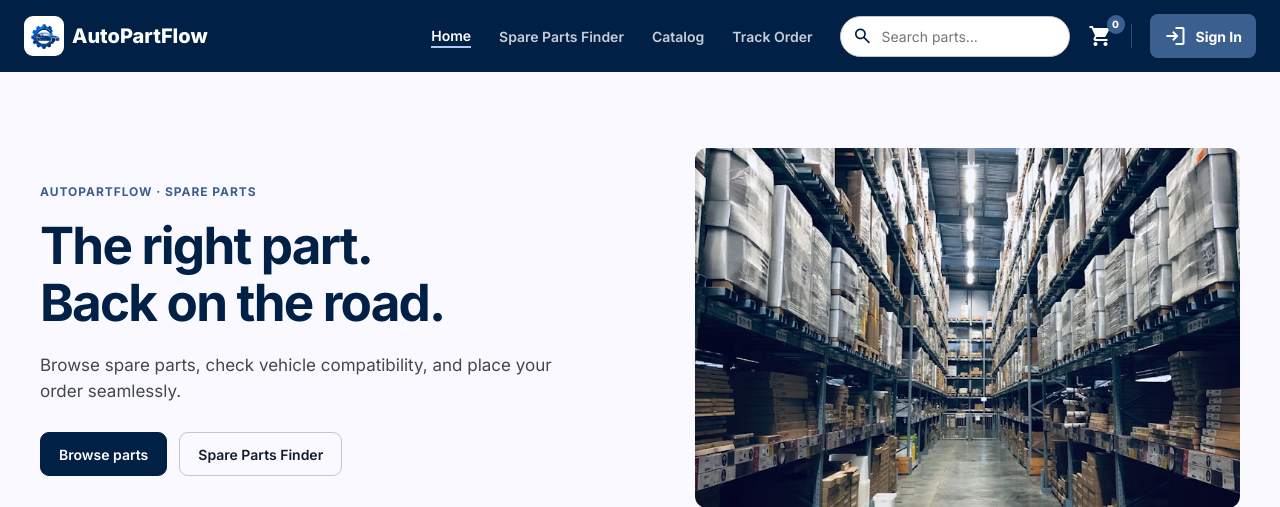
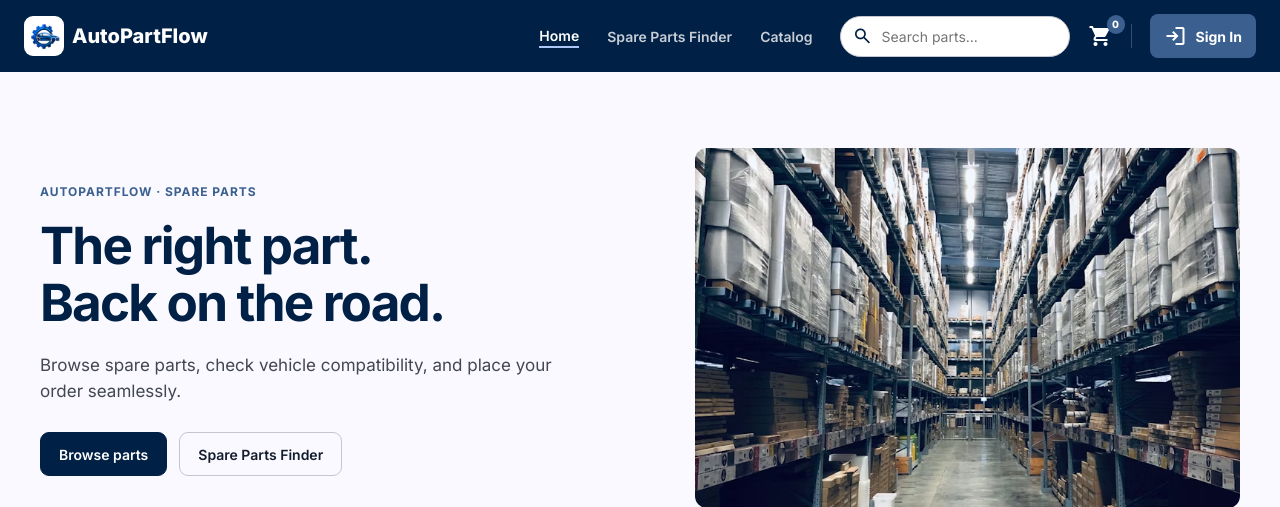
Before and after one commit to induwarauthsara/AutoPartFlow-ERP, a PHP site: page / in a window 1280 px wide. Shown: the top 507 px of the page. Run offline with PHP 8.4, Linux system fonts and the light colour scheme.

Commit message:
Remove Track Order and duplicate Dashboard link from navbar

```diff
--- a/app/Views/partials/navbar.php
+++ b/app/Views/partials/navbar.php
@@ -14,9 +14,7 @@ $base = rtrim(BASE_URL, '/');
 $isHome = ($currentPath === $base . '/' || $currentPath === '/' || ($base !== '' && $currentPath === $base) || $currentPath === '');
 $isFinder = str_contains($currentPath, '/finder');
 $isCatalog = str_contains($currentPath, '/catalog');
-$isTrack = str_contains($currentPath, '/track-order');
 $isShopCustomer = (string) ($_SESSION['role_slug'] ?? '') === 'shop_customer';
-$isCustomerDashboard = str_contains($currentPath, '/customer/dashboard');
 $isOrders = str_contains($currentPath, '/orders') || str_contains($currentPath, '/my-orders');
 
 $searchQuery = $filters['search'] ?? ($_GET['q'] ?? '');
@@ -32,9 +30,7 @@ $searchQuery = $filters['search'] ?? ($_GET['q'] ?? '');
             <a class="<?= $isHome ? 'active' : '' ?>" href="<?= url() ?>">Home</a>
             <a class="<?= $isFinder ? 'active' : '' ?>" href="<?= url('finder') ?>">Spare Parts Finder</a>
             <a class="<?= $isCatalog ? 'active' : '' ?>" href="<?= url('catalog') ?>">Catalog</a>
-            <a class="<?= $isTrack ? 'active' : '' ?>" href="<?= url('track-order') ?>">Track Order</a>
             <?php if ($isShopCustomer): ?>
-                <a class="<?= $isCustomerDashboard ? 'active' : '' ?>" href="<?= url('customer/dashboard') ?>">Dashboard</a>
                 <a class="<?= $isOrders ? 'active' : '' ?>" href="<?= url('orders') ?>">My Orders</a>
             <?php endif; ?>
         </nav>
--- a/app/bootstrap.php
+++ b/app/bootstrap.php
@@ -112,9 +112,7 @@ function navbar(array $data = []): void
     $isHome = ($currentPath === $base . '/' || $currentPath === '/' || ($base !== '' && $currentPath === $base) || $currentPath === '');
     $isFinder = str_contains($currentPath, '/finder');
     $isCatalog = str_contains($currentPath, '/catalog');
-    $isTrack = str_contains($currentPath, '/track-order');
     $isShopCustomer = (string) ($_SESSION['role_slug'] ?? '') === 'shop_customer';
-    $isCustomerDashboard = str_contains($currentPath, '/customer/dashboard');
     $isOrders = str_contains($currentPath, '/orders') || str_contains($currentPath, '/my-orders');
     $searchQuery = $filters['search'] ?? ($_GET['q'] ?? '');
     ?>
@@ -128,9 +126,7 @@ function navbar(array $data = []): void
                 <a class="<?= $isHome ? 'active' : '' ?>" href="<?= url() ?>">Home</a>
                 <a class="<?= $isFinder ? 'active' : '' ?>" href="<?= url('finder') ?>">Spare Parts Finder</a>
                 <a class="<?= str_contains($currentPath, '/catalog') ? 'active' : '' ?>" href="<?= url('catalog') ?>">Catalog</a>
-                <a class="<?= $isTrack ? 'active' : '' ?>" href="<?= url('track-order') ?>">Track Order</a>
                 <?php if ($isShopCustomer): ?>
-                    <a class="<?= $isCustomerDashboard ? 'active' : '' ?>" href="<?= url('customer/dashboard') ?>">Dashboard</a>
                     <a class="<?= $isOrders ? 'active' : '' ?>" href="<?= url('orders') ?>">My Orders</a>
                 <?php endif; ?>
             </nav>
```
